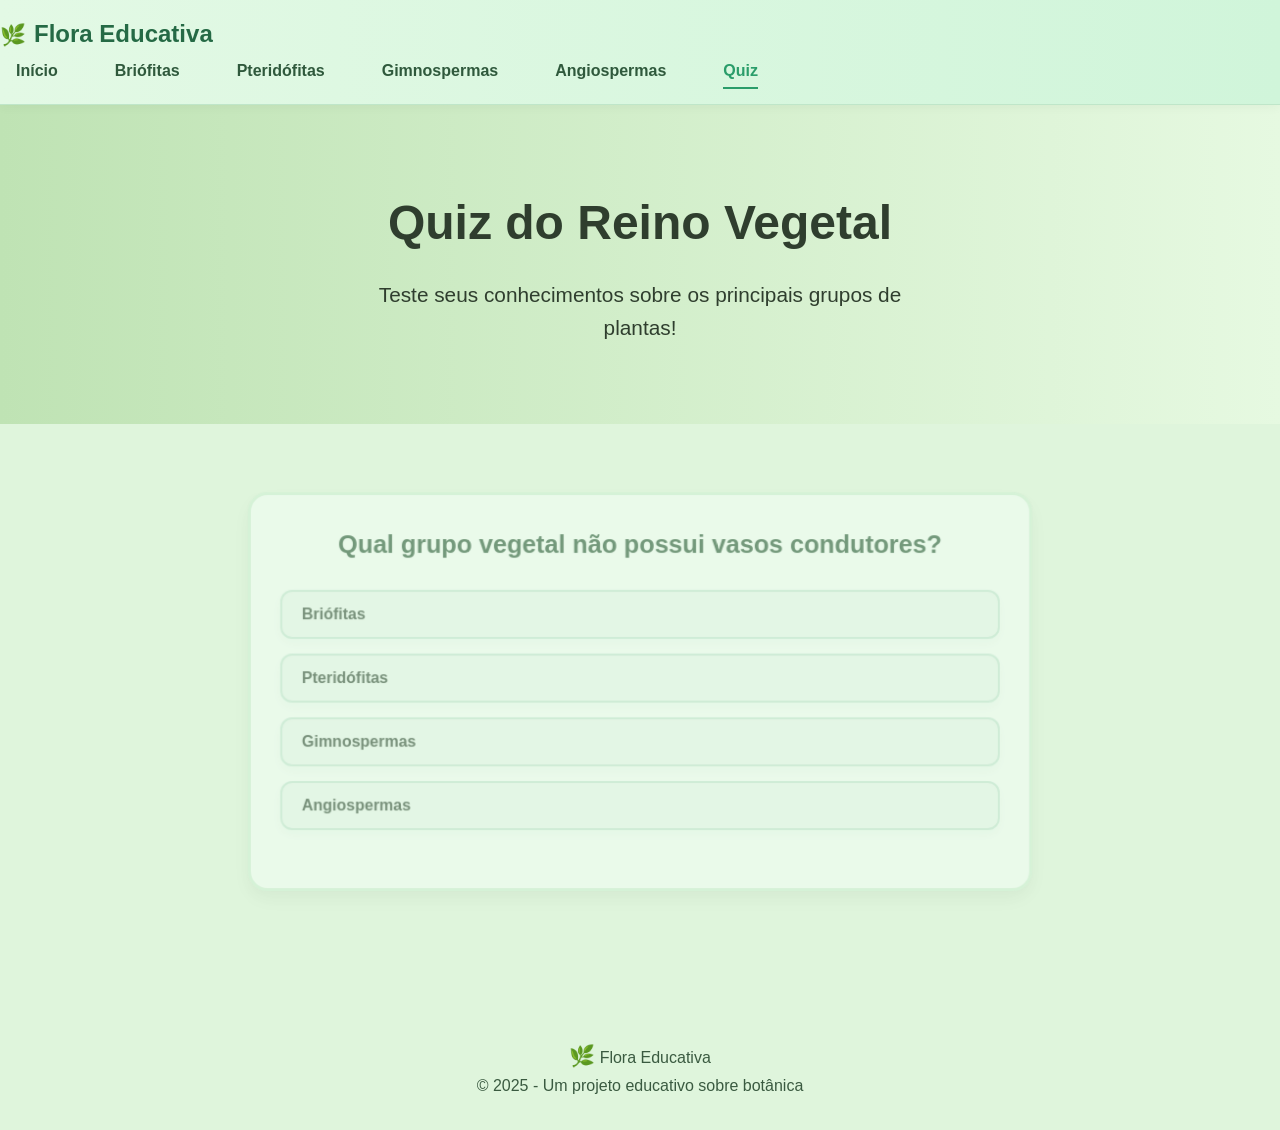
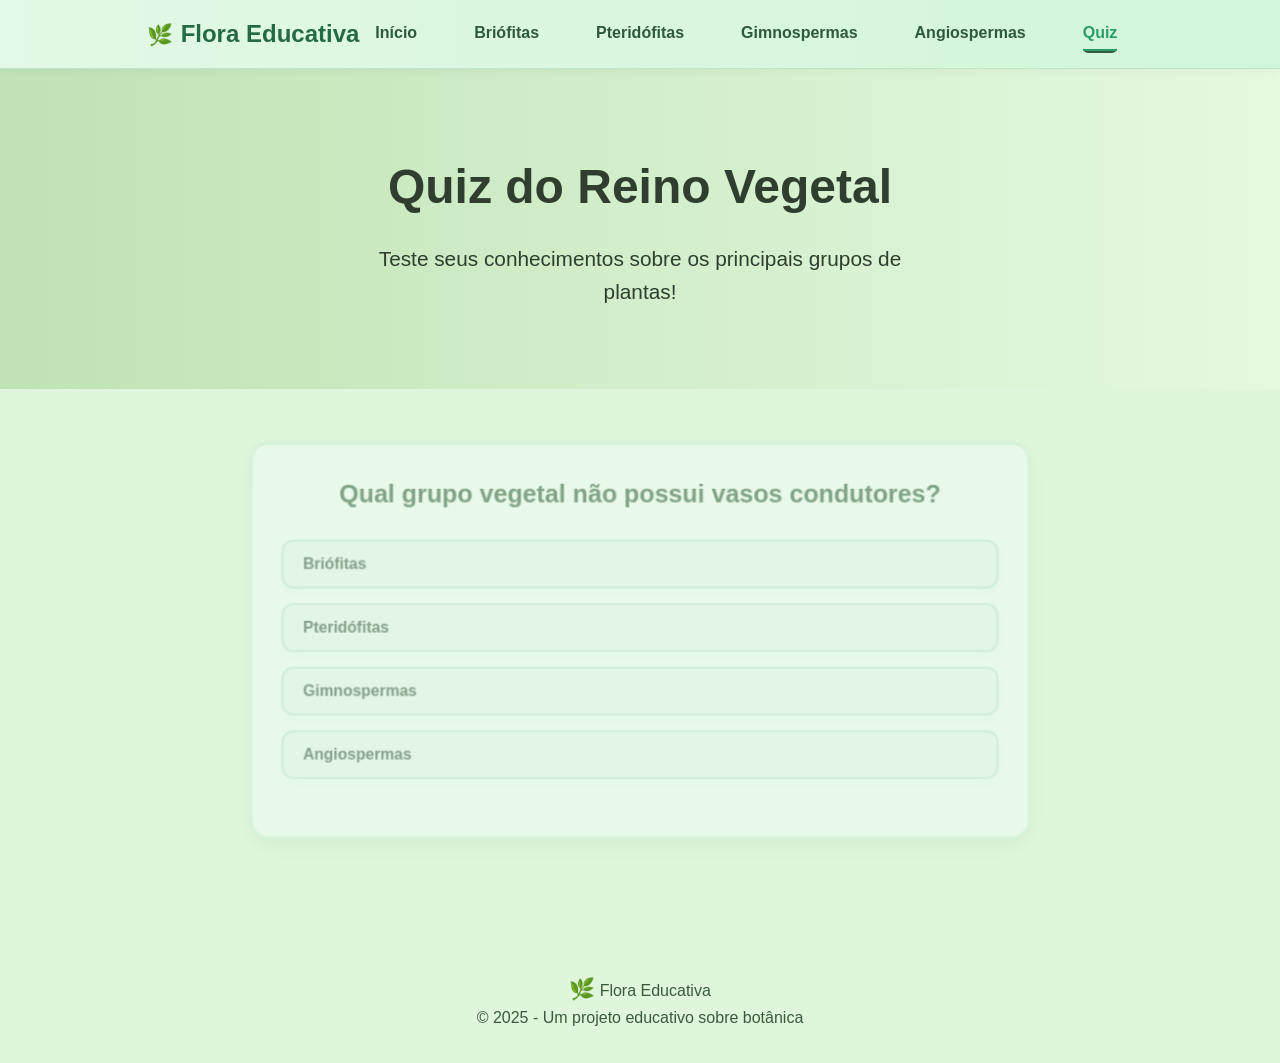

refactor: aplica correções prioritárias de arquitetura e front-end

--- a/style.css
+++ b/style.css
@@ -252,3 +252,59 @@ section {
     margin: 0 0.6rem;
   }
 }
+
+/* Shared internal-page layout */
+.container { max-width: 1200px; margin: 0 auto; }
+.navbar {
+  background-color: #dff5dc;
+  padding: 1rem 2rem;
+  border-bottom: 2px solid #b5d8ae;
+}
+.navbar-content { display: flex; justify-content: space-between; align-items: center; }
+.navbar-logo {
+  font-size: 1.8rem;
+  font-weight: 700;
+  color: #3a5a40;
+  display: flex;
+  align-items: center;
+  text-decoration: none;
+  gap: 0.5rem;
+}
+.navbar-nav { display: flex; gap: 15px; }
+.nav-link {
+  text-decoration: none;
+  color: #3a5a40;
+  font-weight: 600;
+  padding: 8px 12px;
+  border-radius: 5px;
+  transition: color 0.3s;
+}
+.nav-link:hover, .nav-link.active { color: #1b3423; border-bottom: 2px solid #3a5a40; }
+
+.info-section { padding: 3rem 2rem; max-width: 1200px; margin: auto; text-align: center; }
+.info-section h2 { font-size: 2rem; color: #3a5a40; }
+.info-list { list-style: none; padding-left: 0; margin-top: 1.5rem; }
+.info-list li {
+  background: #fff; border-left: 5px solid #3a5a40; padding: 12px 15px; margin-bottom: 10px;
+  border-radius: 5px; box-shadow: 0 4px 8px rgba(0,0,0,0.1);
+}
+.card-grid { display: grid; grid-template-columns: repeat(auto-fit, minmax(250px, 1fr)); gap: 2rem; margin-top: 2rem; }
+.button.primary {
+  display: inline-block; text-decoration: none; padding: 12px 24px; border-radius: 8px;
+  font-weight: 600; background-color: #3a5a40; color: white; border: none; cursor: pointer;
+}
+
+#quiz-container { background: #f2fdf4; border: 3px solid #d0f0d4; border-radius: 20px; padding: 30px; max-width: 800px; margin: 0 auto; }
+.quiz-question { font-size: 1.6rem; font-weight: 700; color: #2e5d3c; margin-bottom: 25px; text-align: center; }
+.quiz-options { display: flex; flex-direction: column; gap: 15px; margin-bottom: 30px; }
+.quiz-option { background: #e6f7eb; border: 2px solid #c3e6d2; border-radius: 12px; padding: 14px 20px; font-size: 1rem; font-weight: 600; text-align: left; }
+.quiz-option.correct { background-color: #c6f4cc; border-color: #81d999; }
+.quiz-option.wrong { background-color: #f8d7da; border-color: #f5c2c7; }
+.quiz-option.correct::after { content: " ✔ Correta"; }
+.quiz-option.wrong::after { content: " ✖ Incorreta"; }
+.quiz-result { font-size: 1.3rem; font-weight: 600; color: #236a46; text-align: center; margin-top: 20px; }
+
+@media (max-width: 768px) {
+  .navbar-content { flex-direction: column; gap: 10px; }
+  .navbar-nav { flex-wrap: wrap; justify-content: center; }
+}
